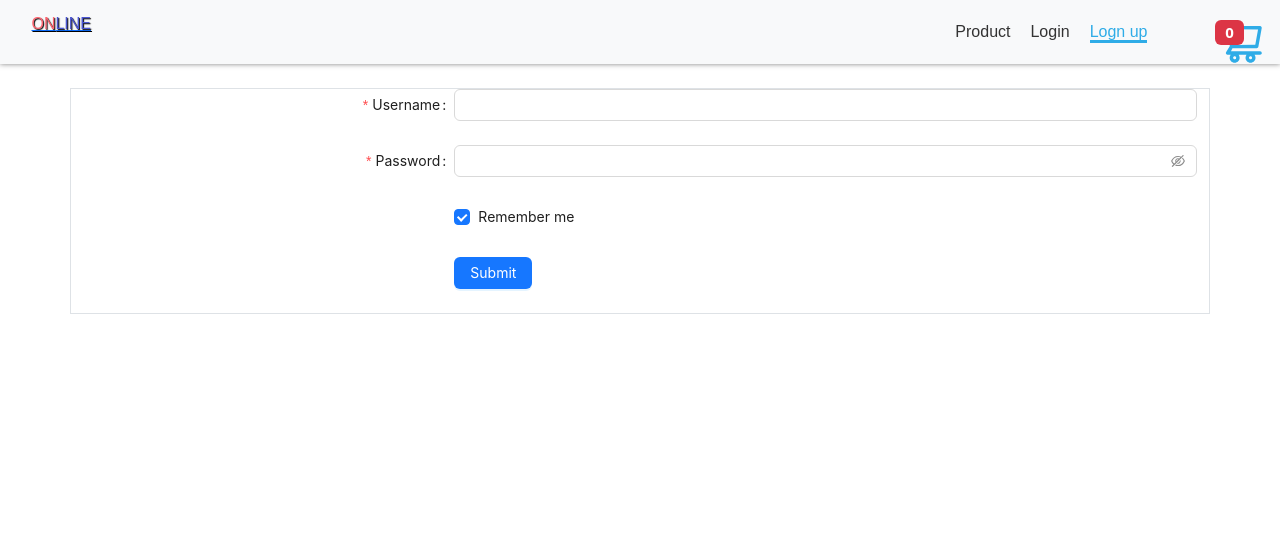
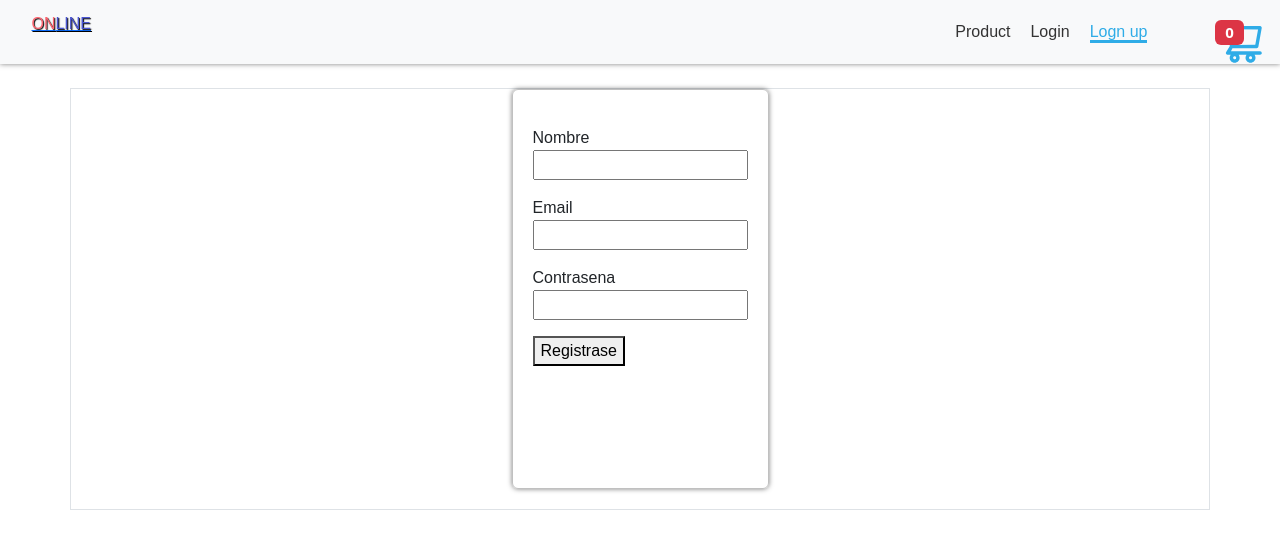
Before and after one commit to torco34/app-ecommerce, a React (Vite) app: page /sign in a window 1280 px wide. Shown: the top 548 px of the page. Built offline with nearby package versions, Linux system fonts and the light colour scheme.

Commit message:
Add: formik, forumulario

```diff
--- a/package.json
+++ b/package.json
@@ -15,6 +15,7 @@
     "antd": "^5.1.0",
     "bootstrap": "^5.2.3",
     "firebase": "^9.15.0",
+    "formik": "^2.2.9",
     "gh-pages": "^4.0.0",
     "localforage": "^1.10.0",
     "match-sorter": "^6.3.1",
--- /dev/null
+++ b/src/assets/styled/FormLogin.js
@@ -0,0 +1,27 @@
+import styled from "styled-components";
+
+const ContainerFormik = styled.div`
+  display: flex;
+  justify-content: center;
+  align-items: center;
+  font-family: sans-serif;
+  flex-direction: column;
+
+  .form {
+    border: 1px solid silver;
+    margin-bottom: 20px;
+    border-radius: 6px;
+    padding: 20px;
+    height: 50vh;
+    box-shadow: 0 0 5px rgba(0, 0, 0, 0.5);
+  }
+  label,
+  input {
+    display: block;
+  }
+  label,
+  button {
+    margin-top: 1rem;
+  }
+`;
+export { ContainerFormik };
--- /dev/null
+++ b/src/assets/styled/SignIn.js
@@ -0,0 +1,8 @@
+import styled from "styled-components";
+
+const ContainerSignin = styled.div`
+  display: grid;
+  grid-template-columns: repeat(auto-fit, minmax(30rem, 1fr));
+  gap: 20px;
+`;
+export { ContainerSignin };
--- /dev/null
+++ b/src/components/FormLogIn.jsx
@@ -0,0 +1,38 @@
+import React from "react";
+import { Formik, Form, Field } from "formik";
+import { ContainerFormik } from "../assets/styled/FormLogin";
+export const FormLogIn = () => {
+  const publica = (value) => {
+    console.log(value);
+  };
+  return (
+    <>
+      <Formik
+        initialValues={{
+          name: "",
+          email: "",
+          password: "",
+        }}
+        onSubmit={publica}
+      >
+        <ContainerFormik>
+          <Form className="form">
+            <label>
+              Nombre
+              <Field name="name" type="text" />
+            </label>
+            <label>
+              Email
+              <Field name="email" type="email" />
+            </label>
+            <label>
+              Contrasena
+              <Field name="password" type="password" />
+            </label>
+            <button type="su">Registrase</button>
+          </Form>
+        </ContainerFormik>
+      </Formik>
+    </>
+  );
+};
--- /dev/null
+++ b/src/components/PinturePublic.jsx
@@ -0,0 +1,5 @@
+import React from "react";
+
+export const PinturePublic = () => {
+  return <div>PinturePublic este es una image publicitarias</div>;
+};
--- a/src/pages/SignIn.jsx
+++ b/src/pages/SignIn.jsx
@@ -1,5 +1,15 @@
 import React from "react";
+// import { Formik } from "../components/Formik";
+import { FormLogIn } from "../components/FormLogIn";
+import { ContainerSignin } from "../assets/styled/SignIn";
+import { PinturePublic } from "../components/PinturePublic";
 
 export const SignIn = () => {
-  return <div>SignIn</div>;
+  return (
+    <ContainerSignin>
+      <FormLogIn />
+      {/* <FormLogIn />
+      <PinturePublic /> */}
+    </ContainerSignin>
+  );
 };
--- a/src/pages/SignUp.jsx
+++ b/src/pages/SignUp.jsx
@@ -1,5 +1,6 @@
 import React from "react";
 import { Button, Checkbox, Form, Input } from "antd";
+import { FormLogIn } from "../components/FormLogIn";
 const SignUp = () => {
   const onFinish = (values) => {
     console.log("Success:", values);
@@ -9,69 +10,7 @@ const SignUp = () => {
   };
   return (
     <div className="container border align-content-center">
-      <Form
-        name="basic"
-        labelCol={{
-          span: 8,
-        }}
-        wrapperCol={{
-          span: 16,
-        }}
-        initialValues={{
-          remember: true,
-        }}
-        onFinish={onFinish}
-        onFinishFailed={onFinishFailed}
-        autoComplete="off"
-      >
-        <Form.Item
-          label="Username"
-          name="username"
-          rules={[
-            {
-              required: true,
-              message: "Please input your username!",
-            },
-          ]}
-        >
-          <Input />
-        </Form.Item>
-
-        <Form.Item
-          label="Password"
-          name="password"
-          rules={[
-            {
-              required: true,
-              message: "Please input your password!",
-            },
-          ]}
-        >
-          <Input.Password />
-        </Form.Item>
-
-        <Form.Item
-          name="remember"
-          valuePropName="checked"
-          wrapperCol={{
-            offset: 8,
-            span: 16,
-          }}
-        >
-          <Checkbox>Remember me</Checkbox>
-        </Form.Item>
-
-        <Form.Item
-          wrapperCol={{
-            offset: 8,
-            span: 16,
-          }}
-        >
-          <Button type="primary" htmlType="submit">
-            Submit
-          </Button>
-        </Form.Item>
-      </Form>
+      <FormLogIn />
     </div>
   );
 };
```
Also changed, not shown: 1 other file (tests, documents, lock files or other folders).
